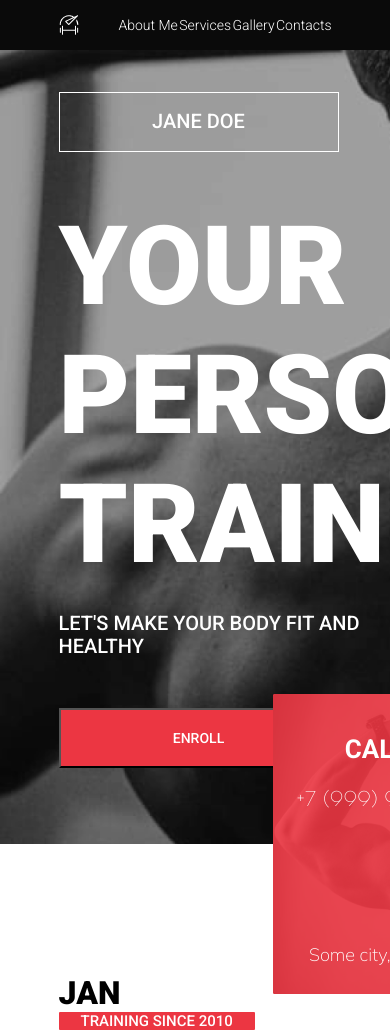
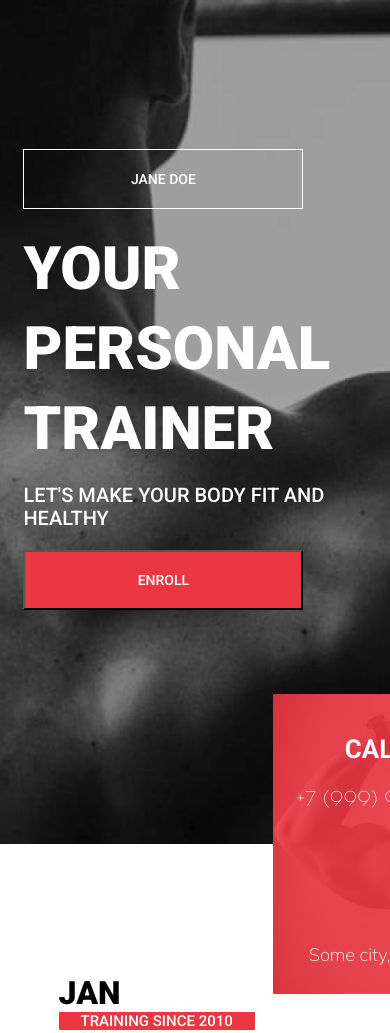
Before and after one commit to NitaLewska/fitness-trainer, a plain HTML site: page index.html in a window 390 px wide. Shown: the top 1033 px of the page. Drawn offline with nearby package versions, Linux system fonts and the light colour scheme.

Commit message:
feat: add header responsibility

```diff
--- a/styles.css
+++ b/styles.css
@@ -572,10 +572,67 @@ footer #copyright {
 
 
 @media (max-width: 1440px) {
+    header{
+        background-position: center;
+    }
+
+    header article h1 {
+        font-size: 90px;
+        line-height: 110px;
+        margin-right: 50px;
+    }
 
 }
 
 
 @media (max-width: 600px) {
 
+    header nav {
+        display:none;
+    }
+
+    header nav ul{
+    }
+
+    header nav li a {
+    }
+
+    header article {
+        margin-left: 6%;
+    }
+
+    header article h2 {
+        font-size: 14px;
+        line-height: 16px;
+    }
+
+    header article h1 {
+        font-size: 60px;
+        line-height: 80px;
+        margin-top: 20px;
+    }
+
+    header article p {
+        font-family: 'Roboto';
+        font-weight: 500;
+        font-size: 20px;
+        line-height: 23px;
+        color: #FFFFFF;
+        text-transform: uppercase;
+        margin-top: 15px;
+    }
+
+    header article button {
+        width: 280px;
+        height: 60px;
+        font-family: 'Roboto';
+        font-weight: 500;
+        font-size: 14px;
+        line-height: 16px;
+        color: #FFFFFF;
+        background: #EC3642;
+        border-radius: 1px;
+        text-transform: uppercase;
+        margin-top: 20px;
+    }
 }
```
